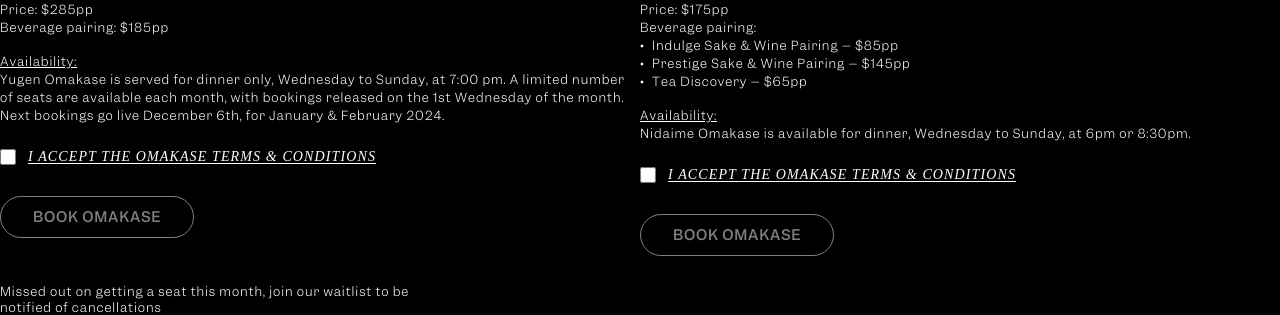
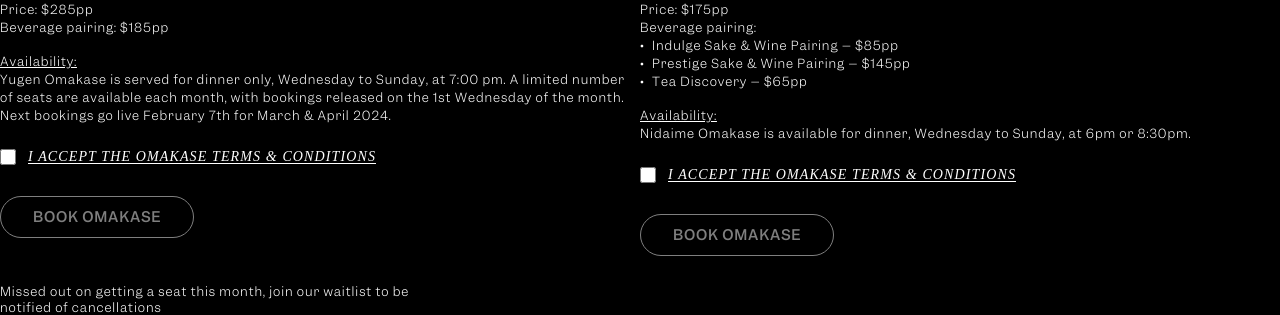
Before and after one commit to yugenteabar/restaurant, a Jekyll site: the page built from _pages/omakase.md, in a window 1280 px wide and 900 px high, scrolled down 692 px. Shown: the part 189-504 px from the top of the window. Built offline with Jekyll 4.4.1, drawn with Linux system fonts in a browser that asks for light colours.

Commit message:
TinaCMS content update

```diff
--- a/_pages/omakase.md
+++ b/_pages/omakase.md
@@ -34,8 +34,8 @@ yugen_omakase_beverage_pairing: $185pp
 yugen_omakase_availability: >-
   Yugen Omakase is served for dinner only, Wednesday to Sunday, at 7:00 pm. A
   limited number of seats are available each month, with bookings released on
-  the 1st Wednesday of the month. Next bookings go live December 6th, for
-  January & February 2024.
+  the 1st Wednesday of the month. Next bookings go live February 7th for March &
+  April 2024.
 yugen_omakase_book_text: BOOK OMAKASE
 yugen_omakase_book_link: >-
   https://www.quandoo.com.au/checkout-widget/widget?aid=146&utm_source=quandoo-partner&utm_medium=widget-link&merchantId=94412
```
